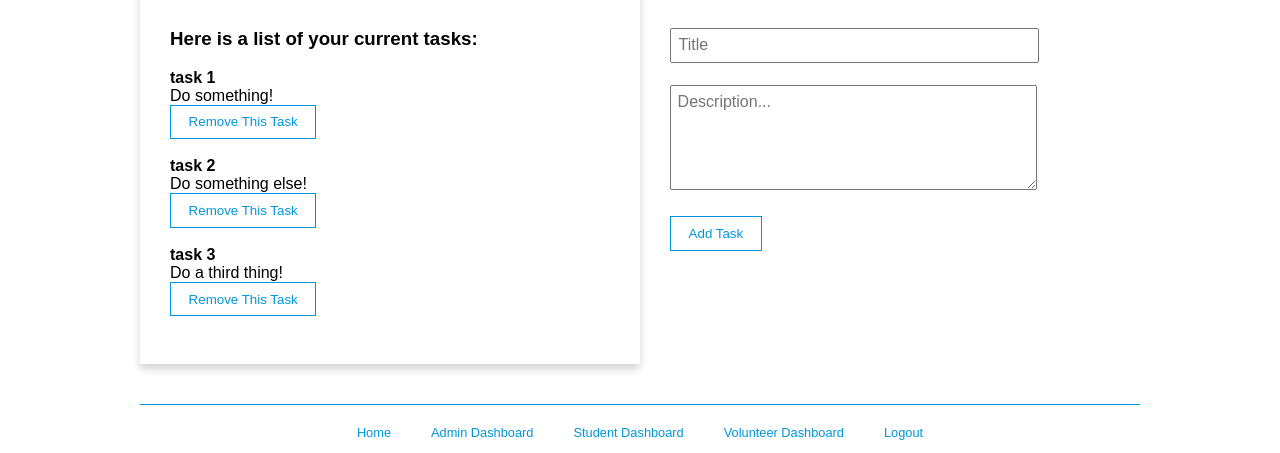
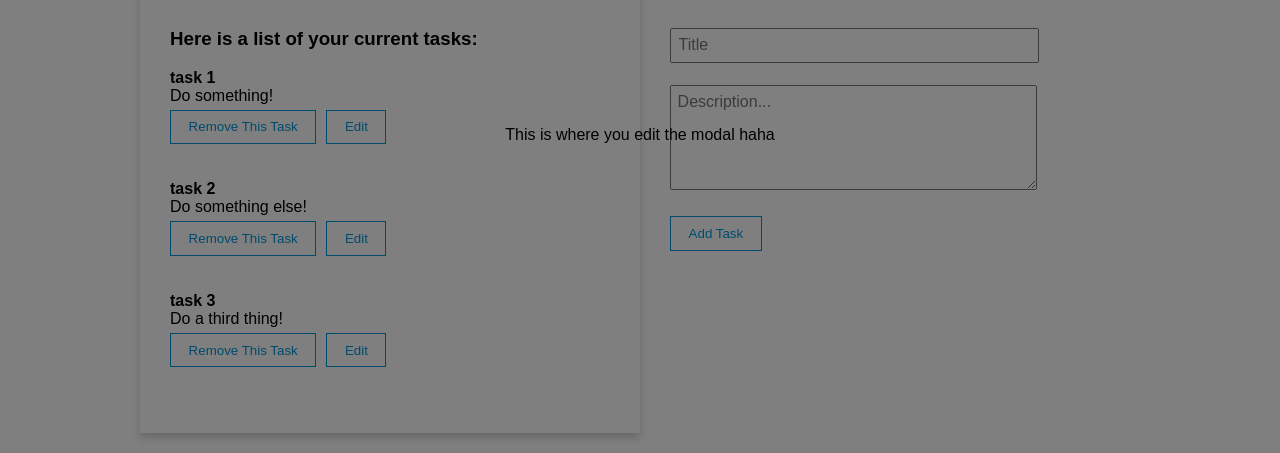
Before and after one commit to apcatanzariti/School-In-The-Cloud, a React (Create React App) app: page /admin-dash in a window 1280 px wide. Shown: the part 265-718 px from the top of the page. Built offline with nearby package versions, Linux system fonts and the light colour scheme.

Commit message:
working on edit-task

```diff
--- a/src/App.js
+++ b/src/App.js
@@ -17,7 +17,7 @@ function App() {
 
       <Switch>
 
-        <Route path='/admin-dash'>
+        <Route path='/admin-dash' component={AdminDash}>
           <AdminDash />
         </Route>
 
--- a/src/components/AdminDash.js
+++ b/src/components/AdminDash.js
@@ -3,6 +3,7 @@ import { connect } from 'react-redux';
 import styled from 'styled-components';
 import { addTask } from './../actions/action';
 import Task from './Task';
+import Modal from './Modal';
 
 function AdminDash (props) {
     const [task, setTask] = useState({
@@ -12,6 +13,7 @@ function AdminDash (props) {
     });
 
     const [error, setError] = useState('');
+    const [editModalOpen, setEditModalOpen] = useState(true);
 
     function handleChange (e) {
         setTask({
@@ -102,6 +104,9 @@ function AdminDash (props) {
                     <StyledError>{error}</StyledError>
                 </form>
             </StyledRightSide>
+            <Modal open={editModalOpen} setOpen={setEditModalOpen}>
+                This is where you edit the modal haha
+            </Modal>
         </StyledDashContainer>
     );
 };
--- /dev/null
+++ b/src/components/Modal.js
@@ -0,0 +1,40 @@
+
+import React from 'react';
+import styled from 'styled-components';
+
+function Modal(props) {
+    const { open, setOpen, children } = props;
+
+    const close = () => {
+        setOpen(false);
+    }
+
+    if (!open) return <></>
+
+    return (
+        <ModalDiv onClick={close}>
+            {children}
+        </ModalDiv>
+    );
+}
+
+export default Modal;
+
+
+
+const ModalDiv = styled.div`
+    position: fixed;
+    top: 0;
+    left: 0;
+    height: 100vh;
+    max-height: 100%;
+    width: 100vw;
+    max-width: 100%;
+    background-color: hsla(0, 0%, 0%, 0.5);
+    z-index: 10;
+    cursor: pointer;
+
+    display: flex;
+    justify-content: center;
+    align-items: center;
+`;
--- a/src/components/Task.js
+++ b/src/components/Task.js
@@ -1,15 +1,53 @@
+
+import styled from 'styled-components';
+
+
+
 function Task (props) {
+
+    const { item, handleDelete, handleEdit } = props;
+
+    const handleDeleteClick = (e) => {
+        e.stopPropagation();
+        handleDelete(item.id);
+    }
+
+    const handleEditClick = (e) => {
+        e.stopPropagation();
+        handleEdit(item.id);
+    };
+
     return(
-        <>
-        <div><b>{props.item.title}</b></div>
-        <div>{props.item.description}</div>
-        <button onClick={e => {
-            e.stopPropagation();
-            props.handleDelete(props.item.id)
-            }}>Remove This Task
-        </button><br /><br />
-        </>
+        <TaskDiv>
+            <div><b>{props.item.title}</b></div>
+            <div>{props.item.description}</div>
+
+            <div className='button-row'>
+                <button onClick={handleDeleteClick}>
+                    Remove This Task
+                </button>
+                <button onClick={handleEditClick}>
+                    Edit
+                </button>
+            </div>
+
+            <br />
+            <br />
+        </TaskDiv>
     );
 };
 
 export default Task;
+
+
+
+const TaskDiv = styled.div`
+
+    .button-row {
+        padding-top: 5px;
+    }
+
+    .button-row button:not(:first-child) {
+        margin-left: 10px;
+    }
+`;
```
Also changed, not shown: src/components/EditTask.js (added, +12 -0 lines), 1 other file (tests, documents, lock files or other folders).
